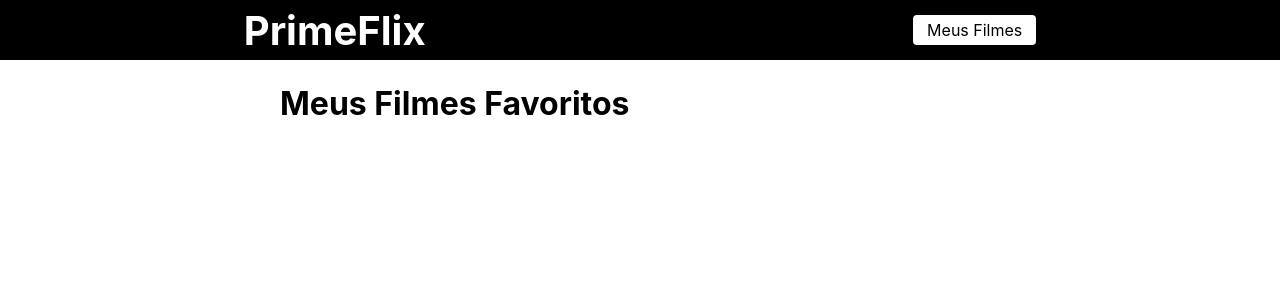
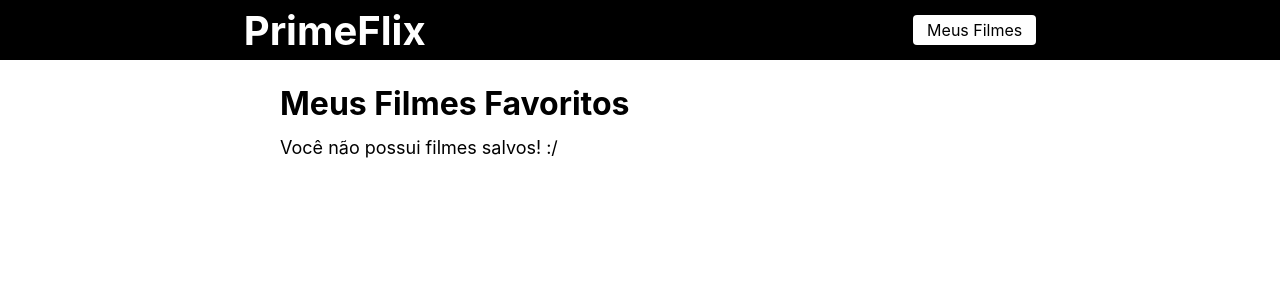
Before and after one commit to maleixorm/projeto-filmes, a React (Create React App) app: page /favoritos in a window 1280 px wide. Shown: the top 300 px of the page. Built offline with nearby package versions, Linux system fonts and the light colour scheme.

Commit message:
Retornando mensagem quando não tem filmes favoritos

```diff
--- a/src/pages/Favoritos/index.js
+++ b/src/pages/Favoritos/index.js
@@ -22,6 +22,7 @@ function Favoritos() {
     return(
         <div className='meus-filmes'>
             <h1>Meus Filmes Favoritos</h1>
+            {filmes.length === 0 && <span>Você não possui filmes salvos! :/ </span>}
             <ul>
                 {filmes.map((item) => {
                     return(
```
